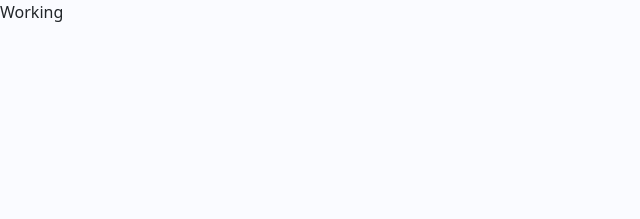
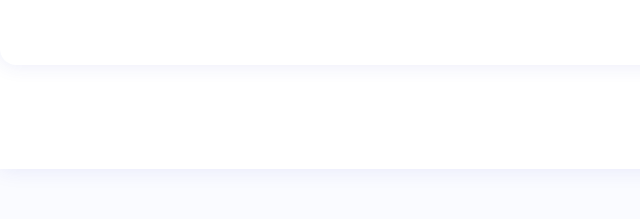
Before and after one commit to madam97/ingatlan, a React (Create React App) app: page / in a window 1280 px wide. Shown: the top 219 px of the page, without its empty margins (0-640 px from the left). Built offline with nearby package versions, Linux system fonts and the light colour scheme.

Commit message:
added Footer and Header components

```diff
--- a/src/App.tsx
+++ b/src/App.tsx
@@ -1,10 +1,13 @@
 import React from 'react';
+import Footer from './pages/parts/Footer';
+import Header from './pages/parts/Header';
 
 function App() {
   return (
-    <div className="App">
-      Working
-    </div>
+    <>
+      <Header />
+      <Footer />
+    </>
   );
 }
 
--- /dev/null
+++ b/src/pages/parts/Footer.tsx
@@ -0,0 +1,7 @@
+import React from 'react'
+
+export default function Footer() {
+  return (
+    <footer className="bg-light shadow"></footer>
+  )
+}
--- /dev/null
+++ b/src/pages/parts/Header.tsx
@@ -0,0 +1,14 @@
+import React from 'react';
+import { Container, Navbar } from 'react-bootstrap';
+
+export default function Header() {
+  return (
+    <header>
+      <Navbar className="shadow rounded-bottom" bg="light" expand="lg" fixed="top">
+        <Container>
+          <Navbar.Toggle aria-controls="basic-navbar-nav" />
+        </Container>
+      </Navbar>
+    </header>
+  )
+}
```
